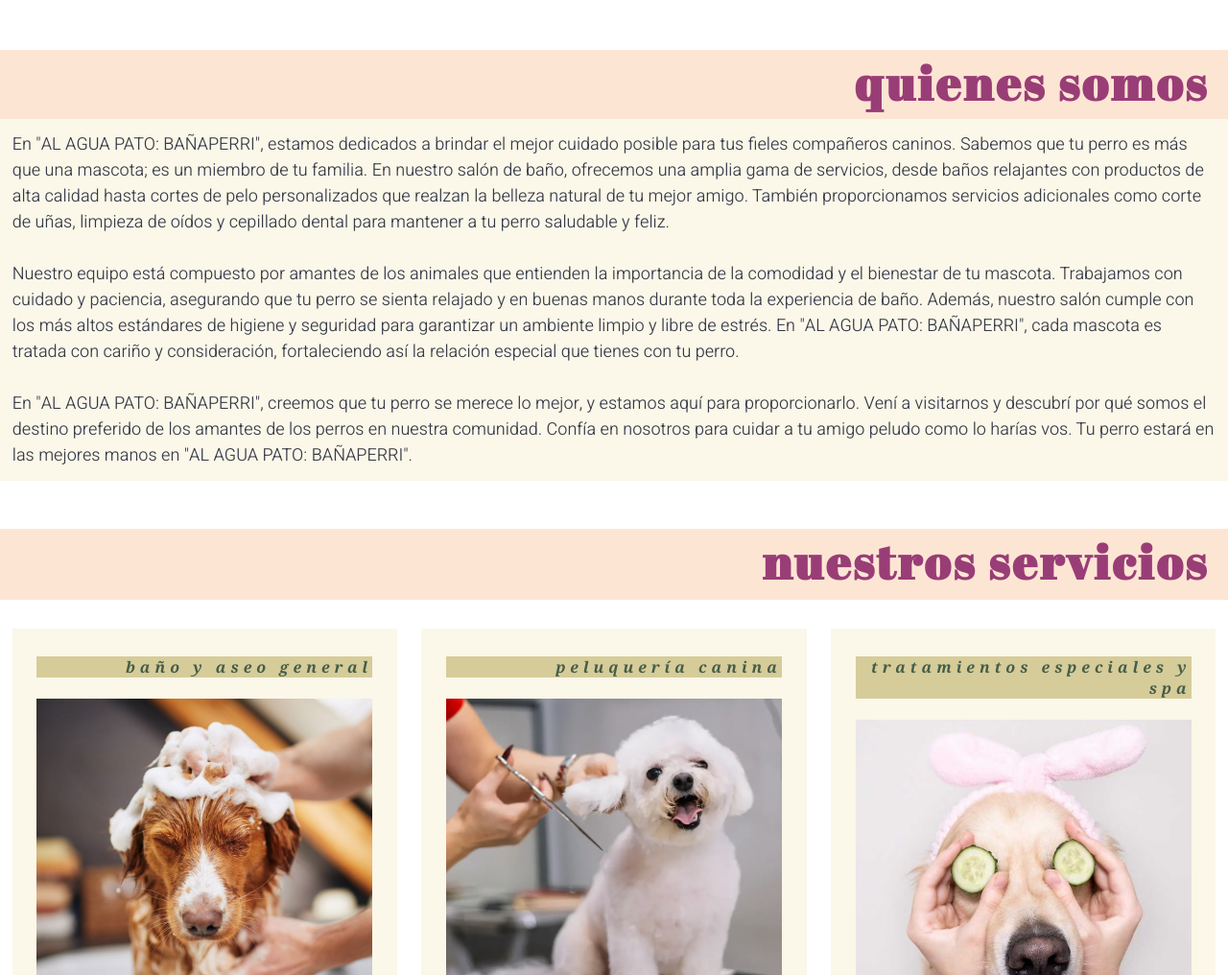
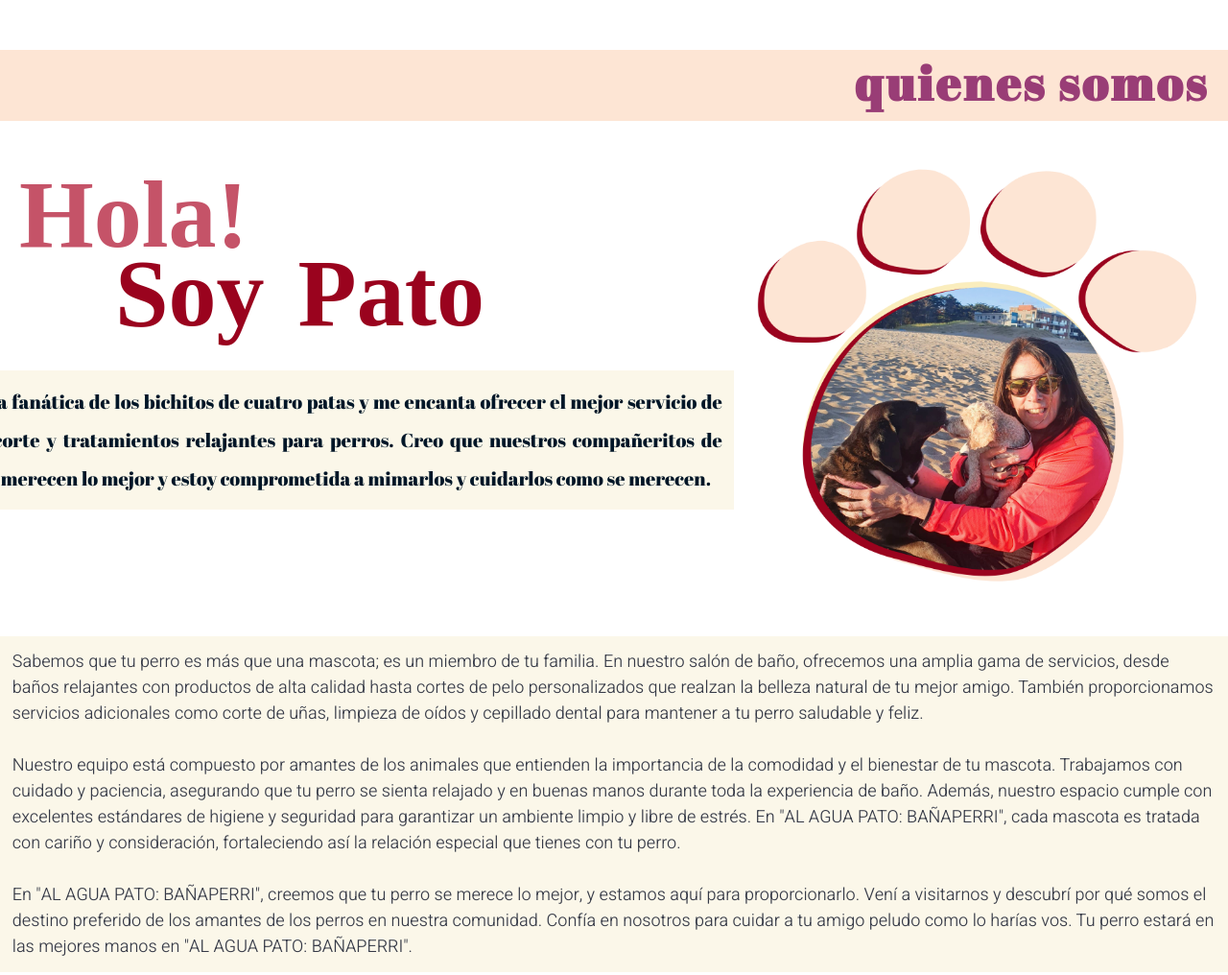
Before and after one commit to micaleal/al-agua-pato, a plain HTML site: page index.html in a window 1280 px wide. Shown: the part 1247-2263 px from the top of the page at 96% size. Drawn offline with nearby package versions, Linux system fonts and the light colour scheme; a web font is replaced by a local one.

Commit message:
Modificaciones con about me

```diff
--- a/banaperri.css
+++ b/banaperri.css
@@ -155,6 +155,63 @@ h4 {
 
 }
 
+h5 {
+    font-family: 'Elsie Swash Caps', serif;
+    font-size: 100px;
+    color: #c55368;
+    word-spacing: 10px;
+    text-align: left;
+    padding-left: 0px;
+    margin-top: 40px;
+}
+h6 {
+    font-family: 'Elsie Swash Caps', serif;
+    font-size: 100px;
+    color: #9a031e;
+    word-spacing: 10px;
+    text-align: left;
+    padding-left: 100px;
+    margin-top: -200px;
+}
+#about-me {
+    display: flex;
+    align-items: flex-start;
+    padding: 20px;
+
+}
+
+.about-me-titles {
+    width: 100%;
+    margin-right: 20px;
+}
+.about-me-content {
+    display: flex;
+    justify-content: space-between;
+    align-items: left;
+}
+
+.about-me-text {
+    width: 80%;
+    text-align: justify;
+    margin-top: 260px;
+    margin-left: -1140px;
+    padding-bottom: -500px;
+    font-size: 20px;
+    font-family: 'Abril Fatface', serif;
+    color: #011627;
+    padding: 1%;
+    line-height: 200%;
+    background-color: #fbf7e9;
+    z-index: -1;
+}
+
+.about-me-image img {
+    width: 100%;
+    max-width: 600px;
+    height: auto;
+    }
+
+
 .servicios {
     display: flex;
     justify-content: space-evenly;
--- a/index.html
+++ b/index.html
@@ -45,7 +45,6 @@
                         <a href="#CONTACT">contacto</a>
                     </nav>
                 </div>
-                </nav>
             </div>
     </header>
     <section id="inicio" class="animated">
@@ -55,9 +54,24 @@
     </section>
     <section id="quienes-somos">
         <h3>quienes somos</h3>
+        <section id="about-me">
+
+            <div class="about-me-titles">
+                <h5>Hola!</h5>
+                <h6>Soy Pato</h6>
+            </div>
+            <div class="about-me-text">
+                Soy una fanática de los bichitos de cuatro patas y me encanta ofrecer el mejor servicio de baño, corte y
+                tratamientos relajantes para perros. Creo que nuestros compañeritos de vida se merecen lo mejor y estoy
+                comprometida a mimarlos y cuidarlos como se merecen.
+            </div>
+            <div class="about-me-image">
+                <img src="pato.png" alt="sobre mi">
+            </div>
+            </div>
+        </section>
         <div>
-            <p>En "AL AGUA PATO: BAÑAPERRI", estamos dedicados a brindar el mejor cuidado posible para tus fieles
-                compañeros caninos. Sabemos que tu perro es más que una mascota; es un miembro de tu familia. En
+            <p>Sabemos que tu perro es más que una mascota; es un miembro de tu familia. En
                 nuestro
                 salón de baño, ofrecemos una amplia gama de servicios, desde baños relajantes con productos de alta
                 calidad hasta cortes de pelo personalizados que realzan la belleza natural de tu mejor amigo.
@@ -68,9 +82,9 @@
                 <br>Nuestro equipo está compuesto por amantes de los animales que entienden la importancia de la
                 comodidad y el bienestar de tu mascota. Trabajamos con cuidado y paciencia, asegurando que tu perro
                 se
-                sienta relajado y en buenas manos durante toda la experiencia de baño. Además, nuestro salón cumple
+                sienta relajado y en buenas manos durante toda la experiencia de baño. Además, nuestro espacio cumple
                 con
-                los más altos estándares de higiene y seguridad para garantizar un ambiente limpio y libre de
+                excelentes estándares de higiene y seguridad para garantizar un ambiente limpio y libre de
                 estrés. En
                 "AL AGUA PATO: BAÑAPERRI", cada mascota es tratada con cariño y consideración, fortaleciendo así la
                 relación especial que tienes con tu perro.
@@ -119,7 +133,8 @@
                 <img src="perro-spa3.png" alt="Perro en un spa">
                 <p class="item-description">Ofrecemos tratamientos de spa canino para mimar a tu mascota. Esto puede
                     incluir baños
-                    relajantes con shampoos aromáticos, mascarillas faciales caninas, masajes terapéuticos y servicios de
+                    relajantes con shampoos aromáticos, mascarillas faciales caninas, masajes terapéuticos y servicios
+                    de
                     aromaterapia. Estos tratamientos no solo ayudan a que los perros se sientan mejor, sino que también
                     pueden aliviar el estrés y la ansiedad, especialmente en perros nerviosos o con afecciones de la
                     piel.</p>
```
Also changed, not shown: pato.png (added), 1 other file.
